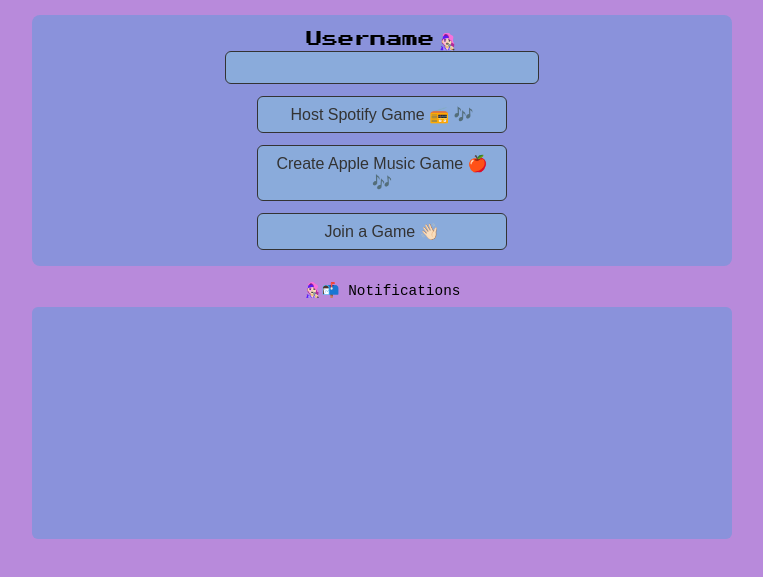
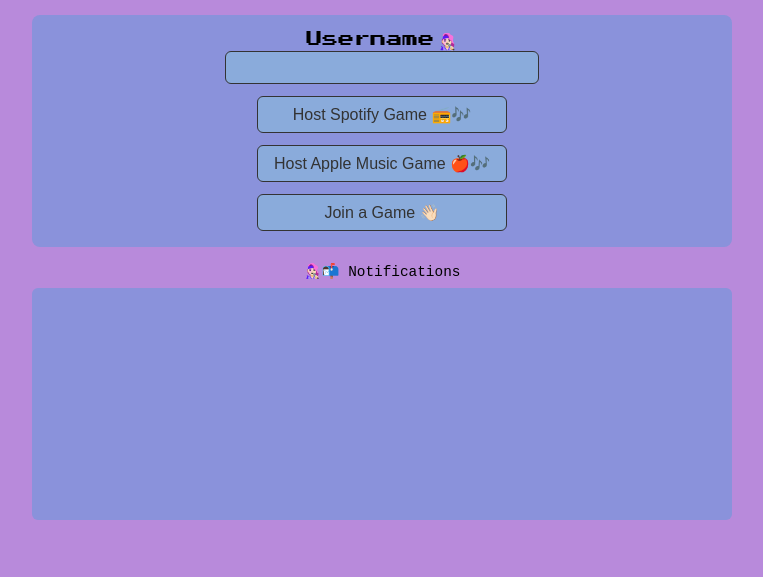
Before and after one commit to acc-aqt/track-back-ui-to-public-server, a plain HTML site: page index.html in a window 1280 px wide. Shown: the part 71-648 px from the top of the page, without its empty margins (258-1021 px from the left). Drawn offline with nearby package versions, Linux system fonts and the light colour scheme; a web font is replaced by a local one.

Commit message:
index.html aktualisieren

```diff
--- a/index.html
+++ b/index.html
@@ -31,8 +31,8 @@
         Username&thinsp;👩🏻‍🎤<br />
         <input id="username" size="30" />
       </label>
-      <button id="createSpotifyGameBtn">Host Spotify Game 📻 🎶</button>
-      <button id="createAppleMusicGameBtn">Create Apple Music Game 🍎 🎶</button>
+      <button id="createSpotifyGameBtn">Host Spotify Game 📻🎶</button>
+      <button id="createAppleMusicGameBtn">Host Apple Music Game 🍎🎶</button>
       <button id="joinGameBtn">Join a Game 👋🏻</button>
       <button id="startGameBtn" style="display: none">
         All players connected? Start!<br />
```
